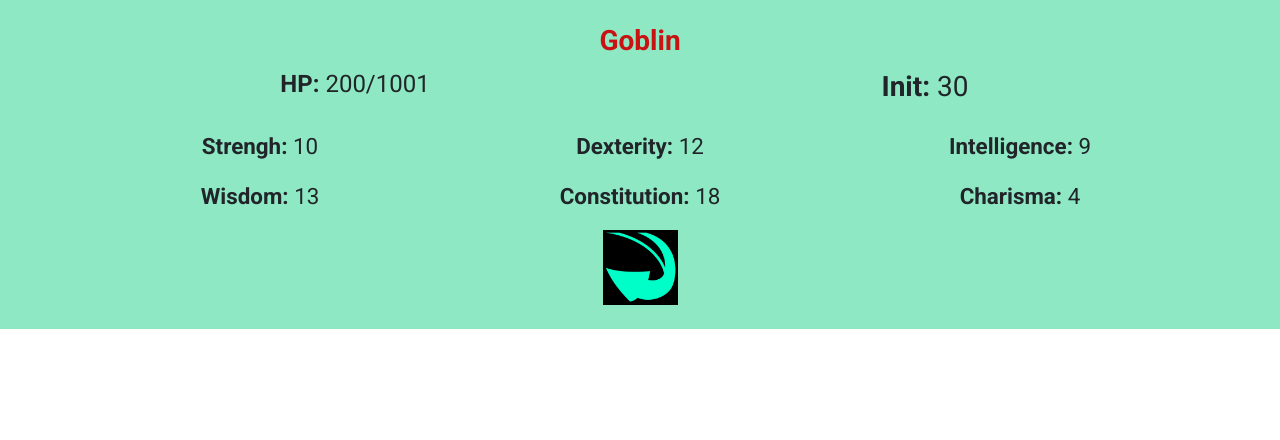
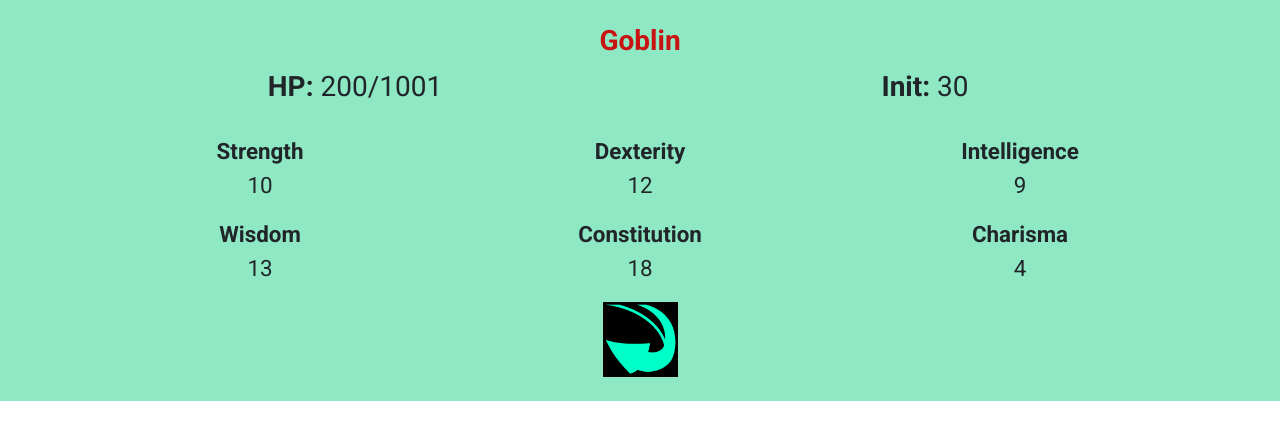
Before and after one commit to JackSnowdon/DM-N-D, a Django app: page /combat/single_member/1/ in a window 1280 px wide. Shown: the part 68-508 px from the top of the page. Run offline with Django 3.2, Linux system fonts and the light colour scheme; data comes from the database, SQL or seed files in the repository; parts of the project's set-up code (start-up, migrations or seed data) failed here and were passed over; some libraries are stand-ins or nearby versions.

Commit message:
refactored combatmember_detail page

```diff
--- a/combat/templates/combat/combatmember_detail.html
+++ b/combat/templates/combat/combatmember_detail.html
@@ -12,9 +12,9 @@
 <div class="row text-center">
     <div class="col-6">
         {% if object.current_hp > object.hero.max_hp %}
-        <h4><span class="boldest">HP:</span> {{ object.hero.max_hp }}/{{ object.hero.max_hp }}</h4>
+        <h3><span class="boldest">HP:</span> {{ object.hero.max_hp }}/{{ object.hero.max_hp }}</h3>
         {% else %}
-        <h4><span class="boldest">HP:</span> {{ object.current_hp }}/{{ object.hero.max_hp }}</h4>
+        <h3><span class="boldest">HP:</span> {{ object.current_hp }}/{{ object.hero.max_hp }}</h3>
         {% endif %}
     </div>
     <div class="col-6">
@@ -26,22 +26,22 @@
 <div class="stat-box">
     <div class="row text-center">
         <div class="col-md-4 mb-0">
-            <p><span class="boldest">Strengh: </span>{{ object.hero.strengh }}</p>
+            <p><span class="boldest">Strength</span></br>{{ object.hero.strengh }}</p>
         </div>
         <div class="col-md-4 mb-0">
-            <p><span class="boldest">Dexterity: </span>{{ object.hero.dex }}</p>
+            <p><span class="boldest">Dexterity</span></br>{{ object.hero.dex }}</p>
         </div>
         <div class="col-md-4 mb-0">
-            <p><span class="boldest">Intelligence: </span>{{ object.hero.intel }}</p>
+            <p><span class="boldest">Intelligence</span></br>{{ object.hero.intel }}</p>
         </div>
         <div class="col-md-4 mb-0">
-            <p><span class="boldest">Wisdom: </span>{{ object.hero.wisdom }}</p>
+            <p><span class="boldest">Wisdom</span></br>{{ object.hero.wisdom }}</p>
         </div>
         <div class="col-md-4 mb-0">
-            <p><span class="boldest">Constitution: </span>{{ object.hero.con }}</p>
+            <p><span class="boldest">Constitution</span></br>{{ object.hero.con }}</p>
         </div>
         <div class="col-md-4 mb-0">
-            <p><span class="boldest">Charisma: </span>{{ object.hero.charisma }}</p>
+            <p><span class="boldest">Charisma</span></br>{{ object.hero.charisma }}</p>
         </div>
         <br>
     </div>
```
